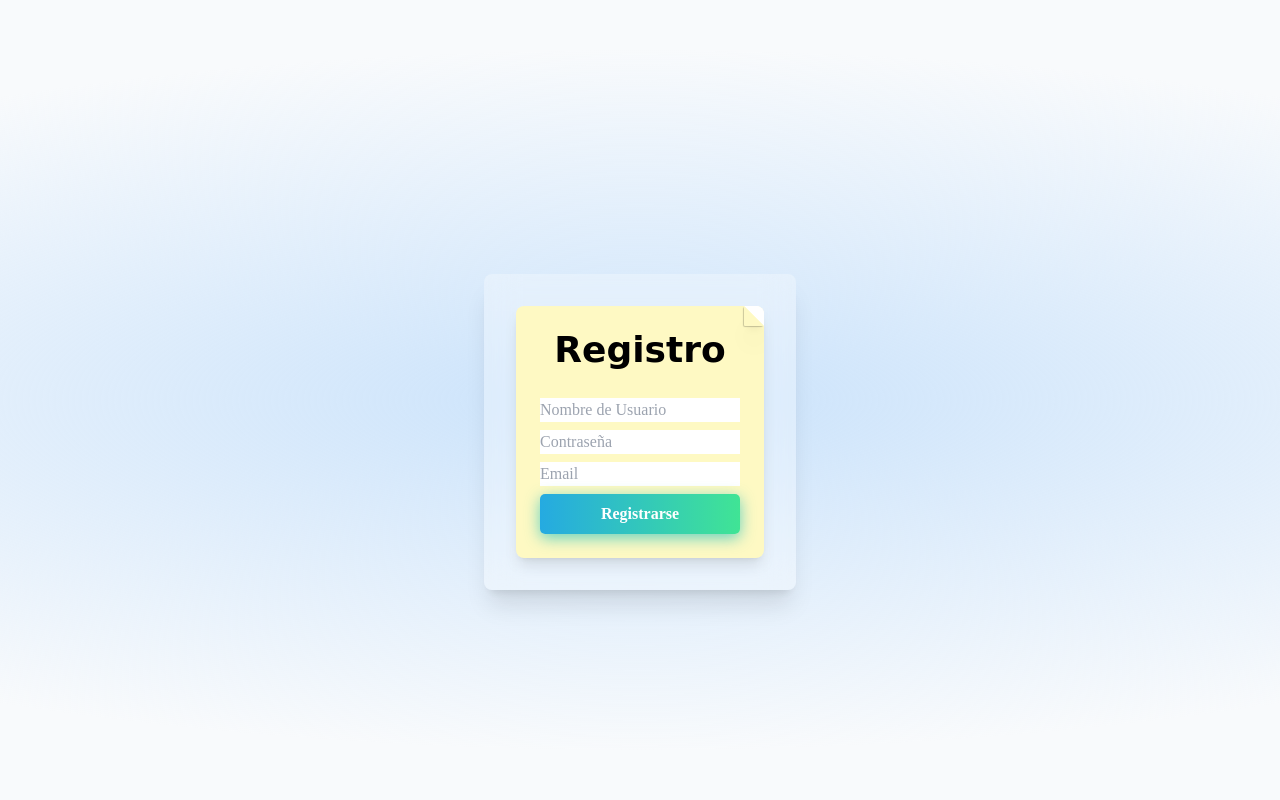
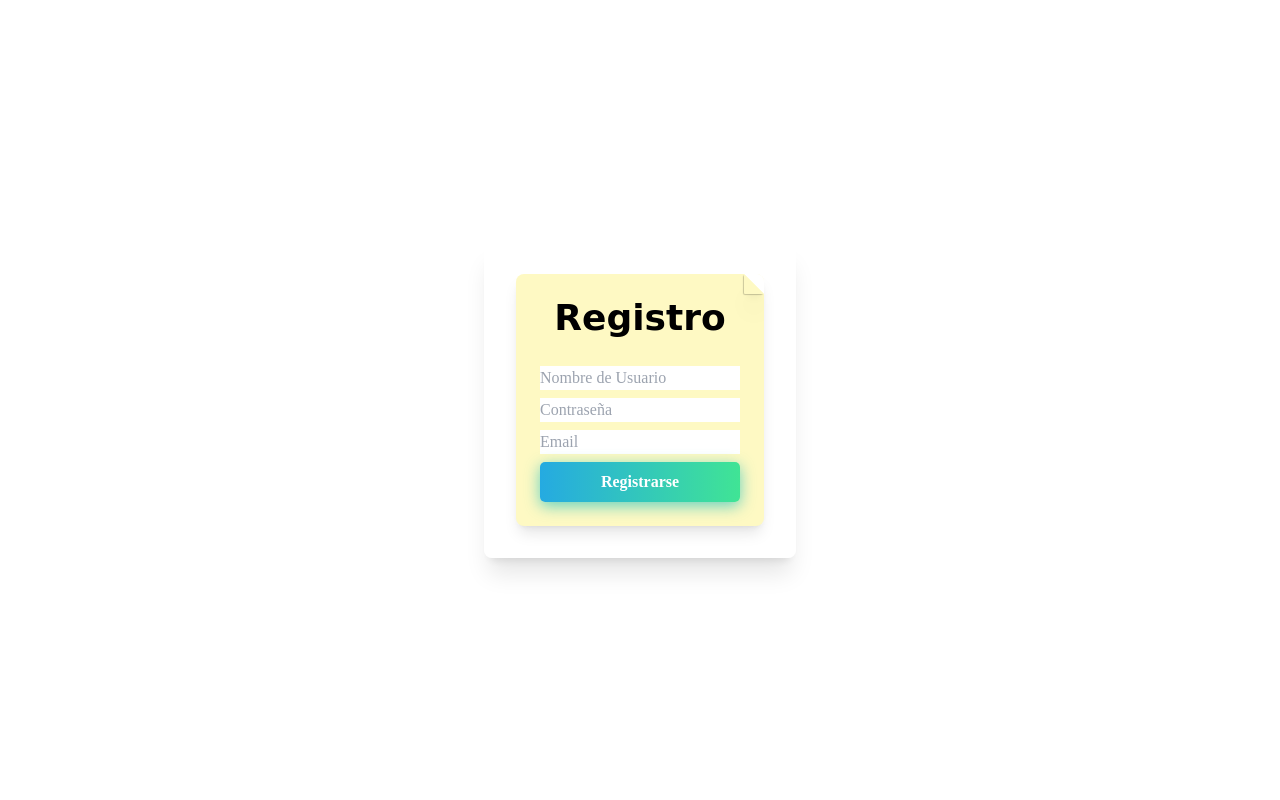
Before and after one commit to LautaRB/Todo-list-Front, a React (Vite) app: page /register in a window 1280 px wide. Shown: the top 800 px of the page. Built offline with nearby package versions, Linux system fonts and the light colour scheme; a web font is replaced by a local one.

Commit message:
Modularizando código de layout

```diff
--- a/src/App.tsx
+++ b/src/App.tsx
@@ -1,12 +1,10 @@
 import { Routes, Route } from 'react-router-dom';
-import { Base as BaseLayout } from '@layouts/Landing';
-import { Error as ErrorLayout } from '@layouts/Error';
+import { Landing as LandingLayout } from '@layouts/Landing';
 import { Landing as LandingPage } from '@pages/Landing';
 import { Error as ErrorPage } from '@pages/Error';
-import { Login as LoginLayout } from '@layouts/Login';
 import { Login as LoginPage } from '@pages/Login';
-import { Register as RegisterLayout } from '@layouts/Register';
 import { Register as RegisterPage } from '@pages/Register';
+import { Base as BaseLayout } from '@layouts/Base';
 
 export const App = () => {
 	return (
@@ -14,33 +12,33 @@ export const App = () => {
 			<Route
 				index
 				element={
-					<BaseLayout>
+					<LandingLayout>
 						<LandingPage />
-					</BaseLayout>
+					</LandingLayout>
 				}
 			/>
 			<Route
 				path="*"
 				element={
-					<ErrorLayout>
+					<BaseLayout background="error">
 						<ErrorPage />
-					</ErrorLayout>
+					</BaseLayout>
 				}
 			/>
 			<Route
 				path="/login"
 				element={
-					<LoginLayout>
+					<BaseLayout background="login">
 						<LoginPage />
-					</LoginLayout>
+					</BaseLayout>
 				}
 			/>
 			<Route
 				path="/register"
 				element={
-					<RegisterLayout>
+					<BaseLayout background="login">
 						<RegisterPage />
-					</RegisterLayout>
+					</BaseLayout>
 				}
 			/>
 		</Routes>
--- /dev/null
+++ b/src/Layouts/Base.tsx
@@ -0,0 +1,15 @@
+interface Props {
+	children: React.ReactNode;
+	background: 'error' | 'main' | 'login';
+}
+
+export const Base: React.FC<Props> = ({ children, background = 'main' }) => {
+	return (
+		<div className="min-h-screen">
+			<main className="flex-grow container mx-auto z-0">
+				<div className={`background-${background} fixed inset-0 -z-10`}></div>
+				{children}
+			</main>
+		</div>
+	);
+};
--- a/src/Layouts/Error.tsx
+++ /dev/null
@@ -1,12 +0,0 @@
-interface Props {
-	children: React.ReactNode;
-}
-
-export const Error: React.FC<Props> = ({ children }) => {
-	return (
-		<div className="min-h-screen">
-			<div className="background-error fixed inset-0 -z-10"></div>
-			<main className="flex-grow container mx-auto z-0">{children}</main>
-		</div>
-	);
-};
--- a/src/Layouts/Landing.tsx
+++ b/src/Layouts/Landing.tsx
@@ -5,14 +5,14 @@ interface Props {
 	children: React.ReactNode;
 }
 
-export const Base: React.FC<Props> = ({ children }) => {
+export const Landing: React.FC<Props> = ({ children }) => {
 	return (
 		<div className="min-h-screen">
 			<header className="w-full z-10 fixed top-0 bg-opacity-50 backdrop-filter backdrop-blur-lg bg-yellow-200 shadow-md">
 				<Navbar />
 			</header>
 
-			<main className="flex-grow container mx-auto px-4 py-8 z-0">
+			<main className="flex-grow container mx-auto z-0">
 				<div className="background-main fixed inset-0 -z-10"></div>
 				{children}
 			</main>
--- a/src/Layouts/Login.tsx
+++ /dev/null
@@ -1,12 +0,0 @@
-interface Props {
-	children: React.ReactNode;
-}
-
-export const Login: React.FC<Props> = ({ children }) => {
-	return (
-		<div className="min-h-screen">
-			<div className="background-login fixed inset-0 -z-10"></div>
-			<main className="flex-grow container mx-auto z-0">{children}</main>
-		</div>
-	);
-};
--- a/src/Layouts/Register.tsx
+++ /dev/null
@@ -1,18 +0,0 @@
-import { Footer } from '@components/Footer/Footer';
-
-interface Props {
-    children: React.ReactNode;
-}
-
-export const Register: React.FC<Props> = ({ children }) => {
-    return (
-        <div className="min-h-screen">
-            <main className="flex-grow container mx-auto px-4 py-8 z-0">
-                <div className="background-main fixed inset-0 -z-10"></div>
-                {children}
-            </main>
-
-            <Footer />
-        </div>
-    );
-};
```
